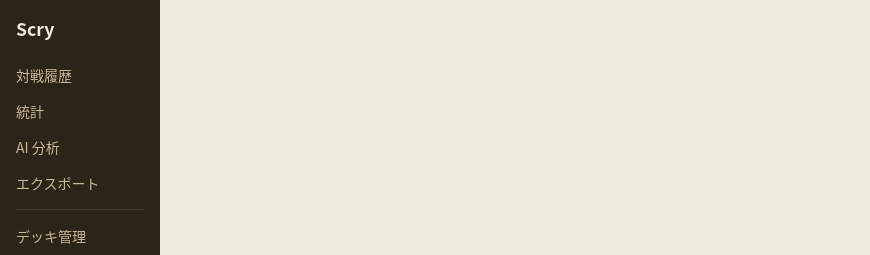
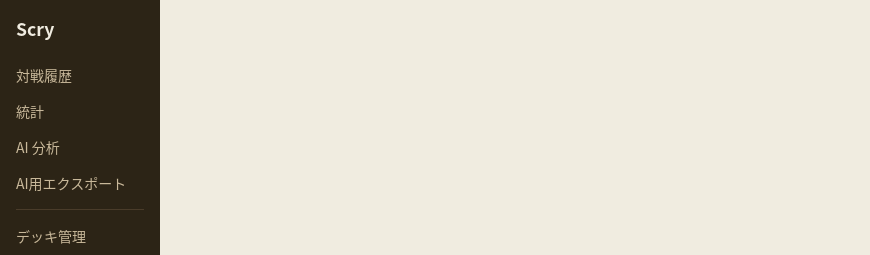
Before and after one commit to ccccccminecraft/scry, a Vue app in the folder frontend/: page /#/ in a window 1280 px wide. Shown: the top 255 px of the page, without its empty margins (0-870 px from the left). Built offline with nearby package versions, Linux system fonts and the light colour scheme; no server answers.

Commit message:
エクスポートからAI用エクスポートに文言を修正

```diff
--- a/frontend/src/components/GlobalNav.vue
+++ b/frontend/src/components/GlobalNav.vue
@@ -4,7 +4,7 @@
     <router-link to="/matches" class="nav__item">対戦履歴</router-link>
     <router-link to="/stats" class="nav__item">統計</router-link>
     <router-link to="/analysis" class="nav__item">AI 分析</router-link>
-    <router-link to="/export" class="nav__item">エクスポート</router-link>
+    <router-link to="/export" class="nav__item">AI用エクスポート</router-link>
     <hr class="nav__divider" />
     <router-link to="/deck-builder" class="nav__item">デッキ管理</router-link>
     <router-link to="/decks" class="nav__item">デッキ定義</router-link>
--- a/frontend/src/views/AIExportView.vue
+++ b/frontend/src/views/AIExportView.vue
@@ -1,6 +1,6 @@
 <template>
   <div class="ai-export">
-    <h1 class="ai-export__title">エクスポート</h1>
+    <h1 class="ai-export__title">AI用エクスポート</h1>
 
     <!-- フィルター -->
     <div class="ai-export__section">
```
Also changed, not shown: 2 other files (tests, documents, lock files or other folders).
